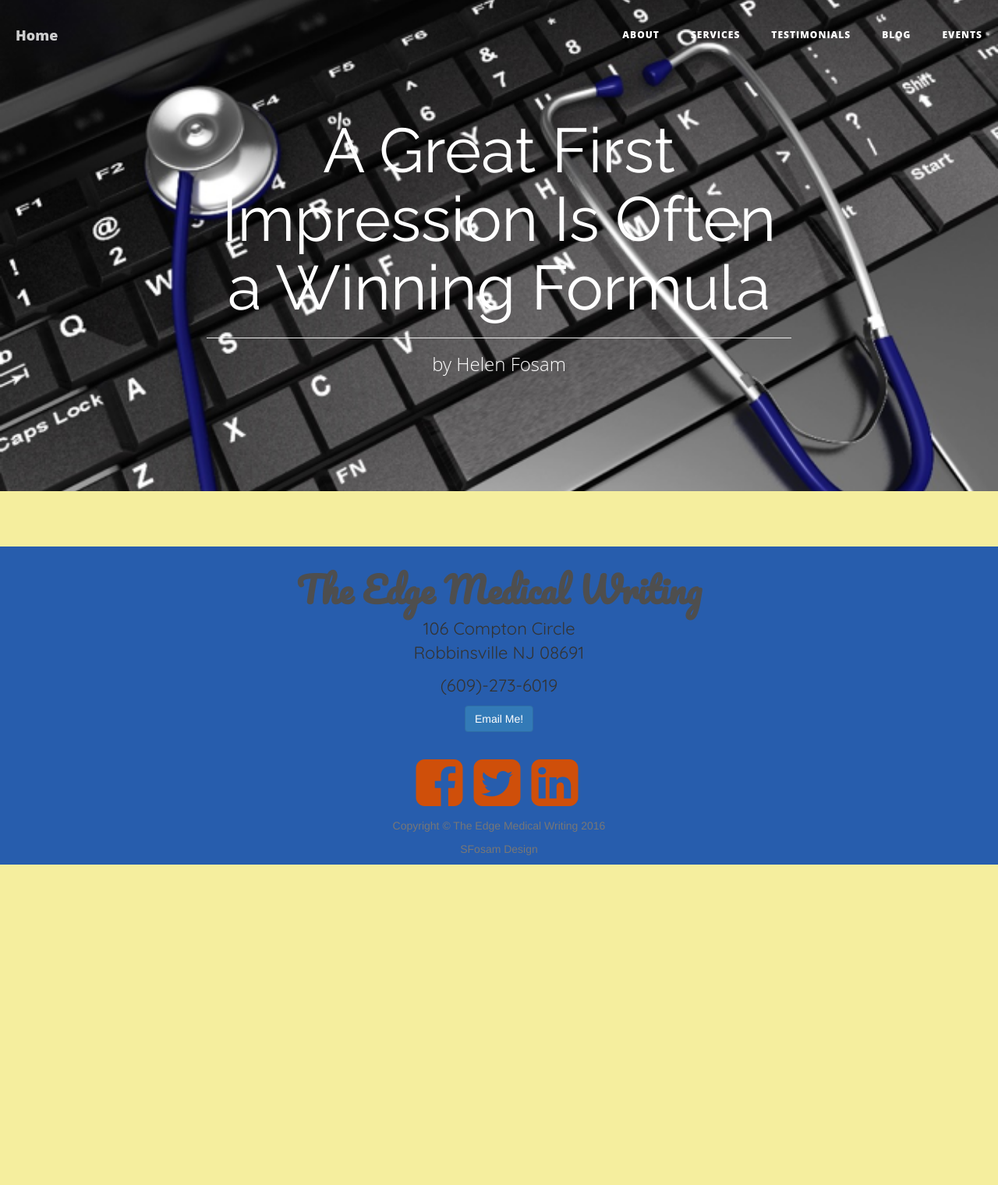
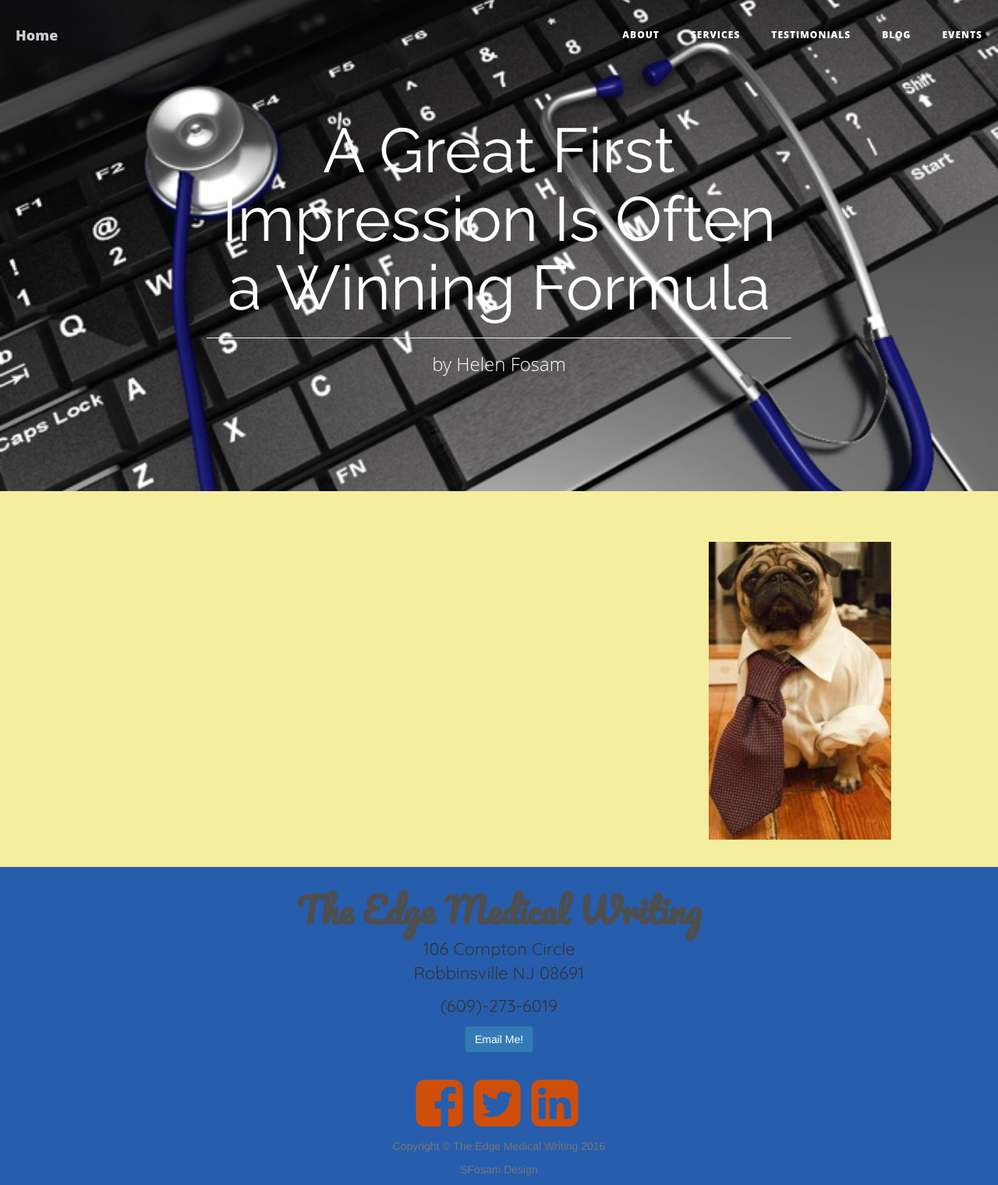
Before and after one commit to saltoriousSIG/theedge, a Jekyll site: the page built from _posts/blogs/2016-09-20-A-Great-First-Impression-Is-Often-a-Winning-Formula.md, in a window 1280 px wide. Shown: the whole page at 78% size. Built offline with Jekyll 4.4.1, drawn with Linux system fonts in a browser that asks for light colours; before the commit the page ends 1109 px from its top, so only the background shows below that.

Commit message:
Update 2016-09-20-A-Great-First-Impression-Is-Often-a-Winning-Formula.md

```diff
--- a/_posts/blogs/2016-09-20-A-Great-First-Impression-Is-Often-a-Winning-Formula.md
+++ b/_posts/blogs/2016-09-20-A-Great-First-Impression-Is-Often-a-Winning-Formula.md
@@ -6,3 +6,5 @@
 date: September 15, 2016
 category: blogs
 ---
+
+![blog-nigeria-image-1](/assets/img/blog-5-img.png)
```
